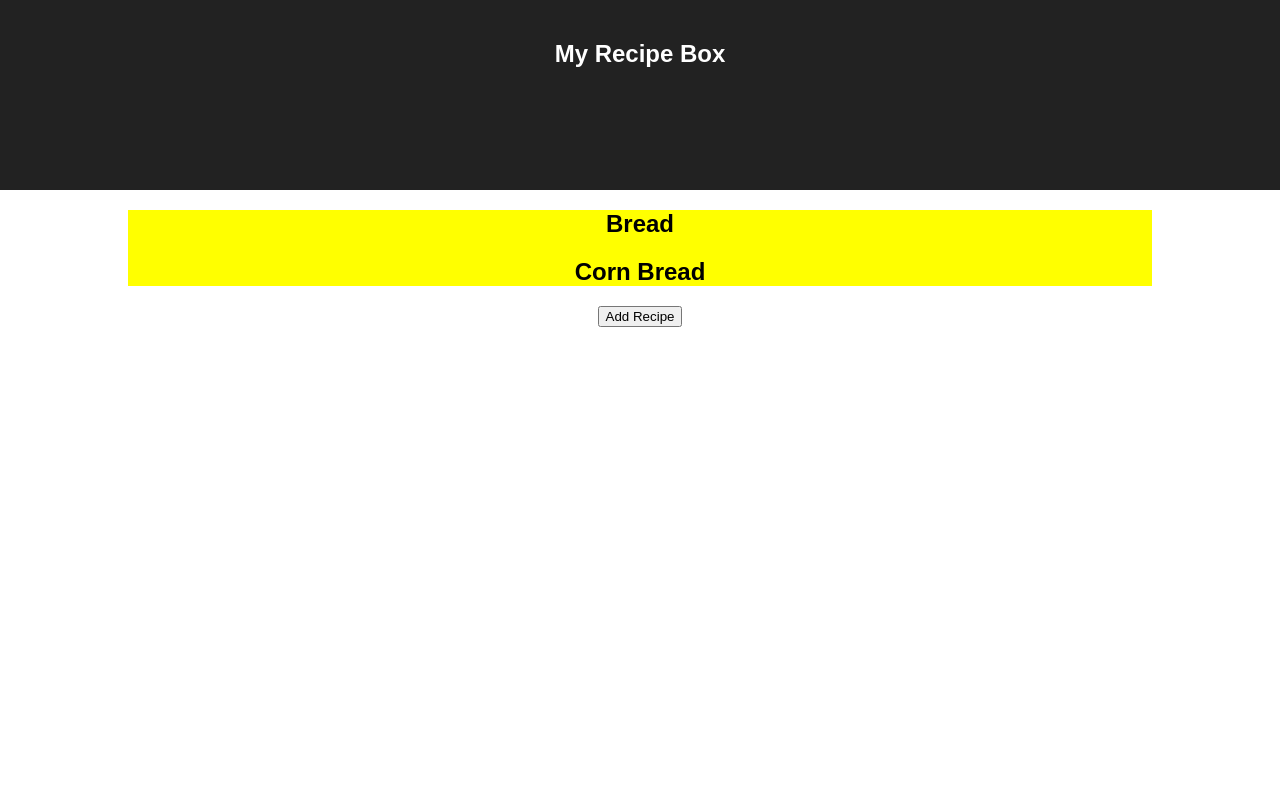
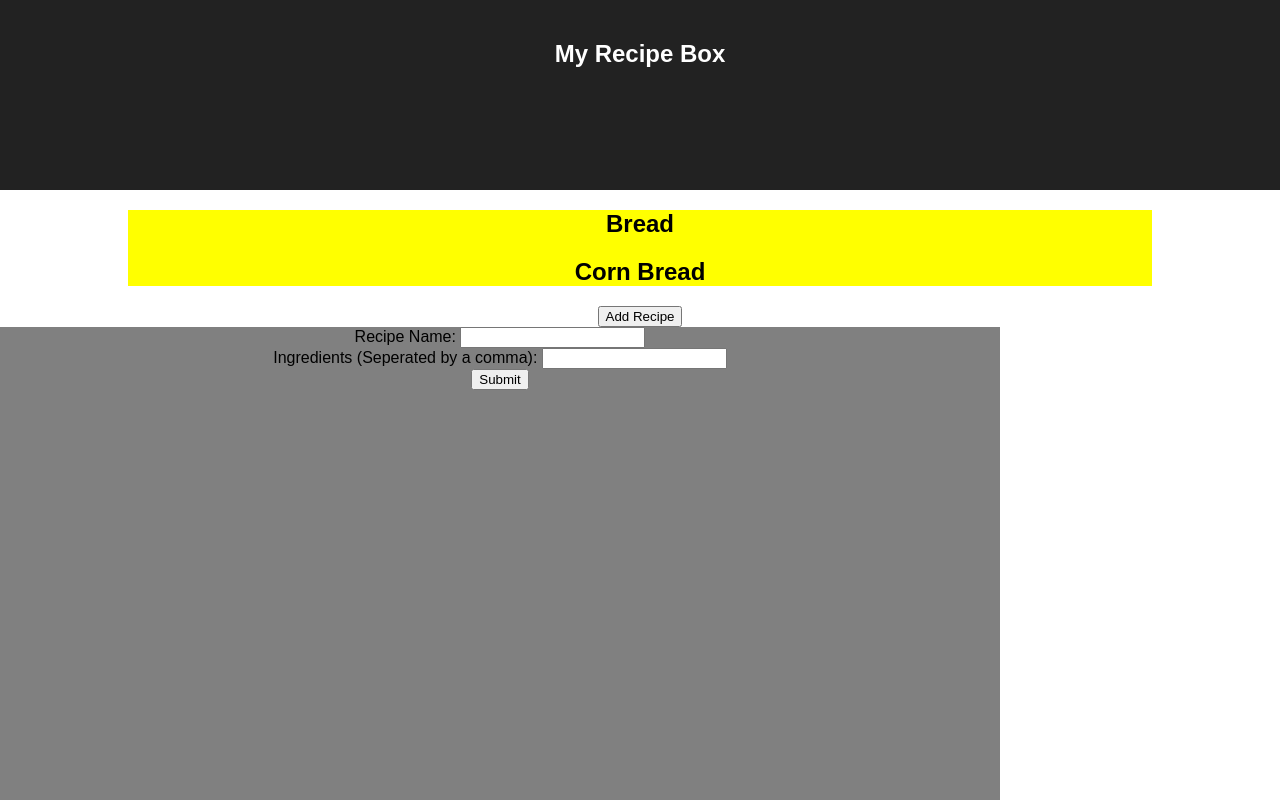
Before and after one commit to 4xDMG/recipe-box, a React (Create React App) app: page / in a window 1280 px wide. Both pictures are taken after a click on the button "Add Recipe". Shown: the top 800 px of the page. Built offline with nearby package versions, Linux system fonts and the light colour scheme.

Commit message:
Started working on AddRecipe component

```diff
--- a/src/App.css
+++ b/src/App.css
@@ -23,3 +23,10 @@
 .hidden {
   display:none;
 }
+
+.dialog {
+  background-color: gray;
+  height:1000px;
+  width:1000px;
+  z-index: 3;
+}
--- a/src/components/add_recipe.js
+++ b/src/components/add_recipe.js
@@ -1,7 +1,32 @@
-import React from 'react';
+import React, {Component} from 'react';
 
-const AddRecipe = () => {
-	return <button>Add Recipe</button>
+class AddRecipe extends Component {
+	displayRecipeDialog(id) {
+		if (document.getElementById(id).classList.contains("hidden")) {
+			document.getElementById(id).classList.remove("hidden");
+		} else {
+			document.getElementById(id).classList.add("hidden");
+		}
+	}
+
+	render() {
+		return (
+			<div>
+				<button onClick={() => this.displayRecipeDialog('add-recipe-dialog')}>Add Recipe</button>
+				<div id="add-recipe-dialog" className="dialog hidden">
+        			<form>
+         		 		<label htmlFor="recipe-name">Recipe Name: </label>
+          				<input type="text" name="recipe-name" />
+          				<br />
+          				<label htmlFor="ingredients">Ingredients (Seperated by a comma): </label>
+          				<input type="text" name="ingredients" />
+          				<br />
+          				<input type="submit" value="Submit" />
+        			</form>
+      			</div>
+      		</div>
+		)
+	}
 }
 
 export default AddRecipe;
```
